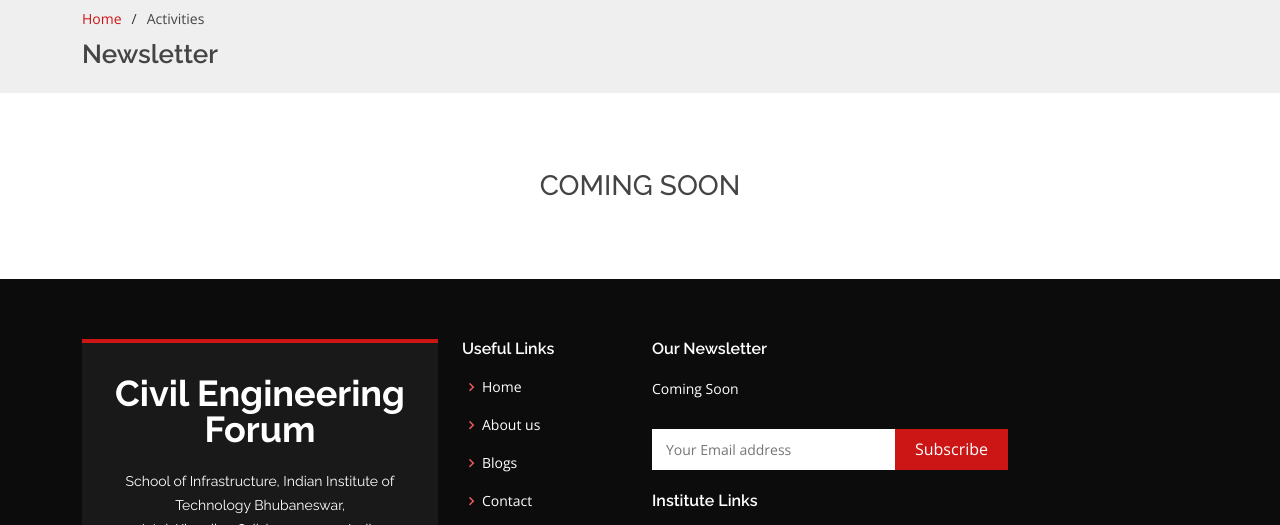
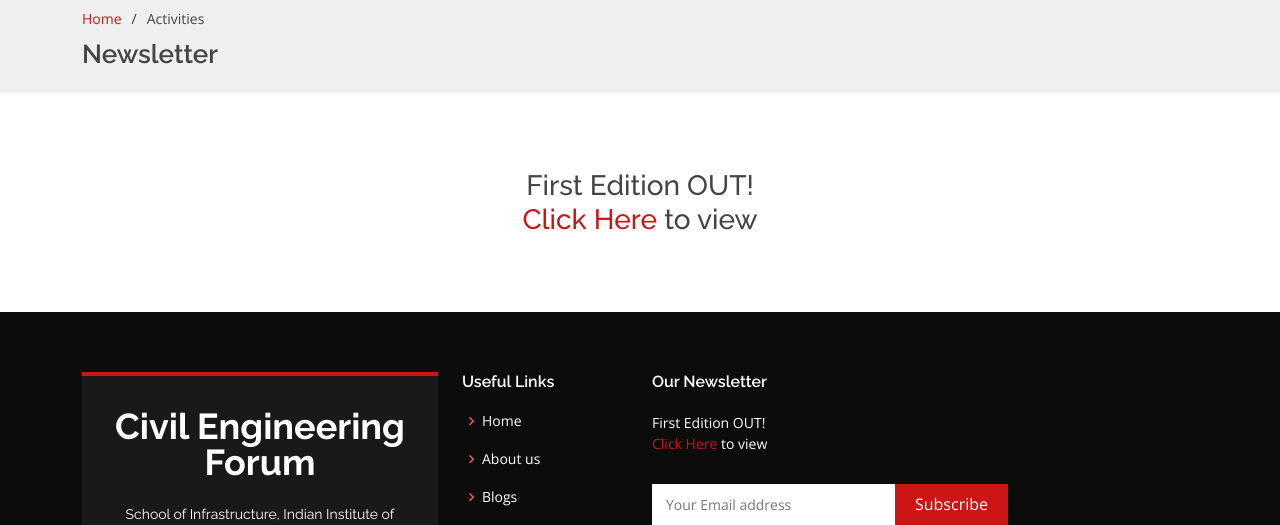
Before and after one commit to tanishq2001/CEF, a website: page views/newsletter.html in a window 1280 px wide. Shown: the part 117-642 px from the top of the page. Drawn offline with nearby package versions, Linux system fonts and the light colour scheme.

Commit message:
Update newsletter.html

```diff
--- a/views/newsletter.html
+++ b/views/newsletter.html
@@ -116,7 +116,8 @@
       <div class="container">
         <p>
           <div class="col-lg-12 pt-4 pt-lg-0 order-2 order-lg-1 content" data-aos="fade-right">
-            <center><h3>COMING SOON</h3></center>
+            <center><h3>            <p>First Edition OUT!<br><a href="./images/NewsletterFinal.pdf">Click Here</a> to view</p>
+            </h3></center>
             <p class="fst-italic" style="text-align: justify;">
             </p></div>
         </p>
@@ -176,7 +177,7 @@
 
           <div class="col-lg-4 col-md-6 footer-newsletter">
             <h4>Our Newsletter</h4>
-            <p>Coming Soon</p>
+            <p>First Edition OUT!<br><a href="./images/NewsletterFinal.pdf">Click Here</a> to view</p>
             <form action="/newsletter" method="post">
               <input type="email" placeholder="Your Email address" name="newsEmail">
               <input type="submit" value="Subscribe">
```
